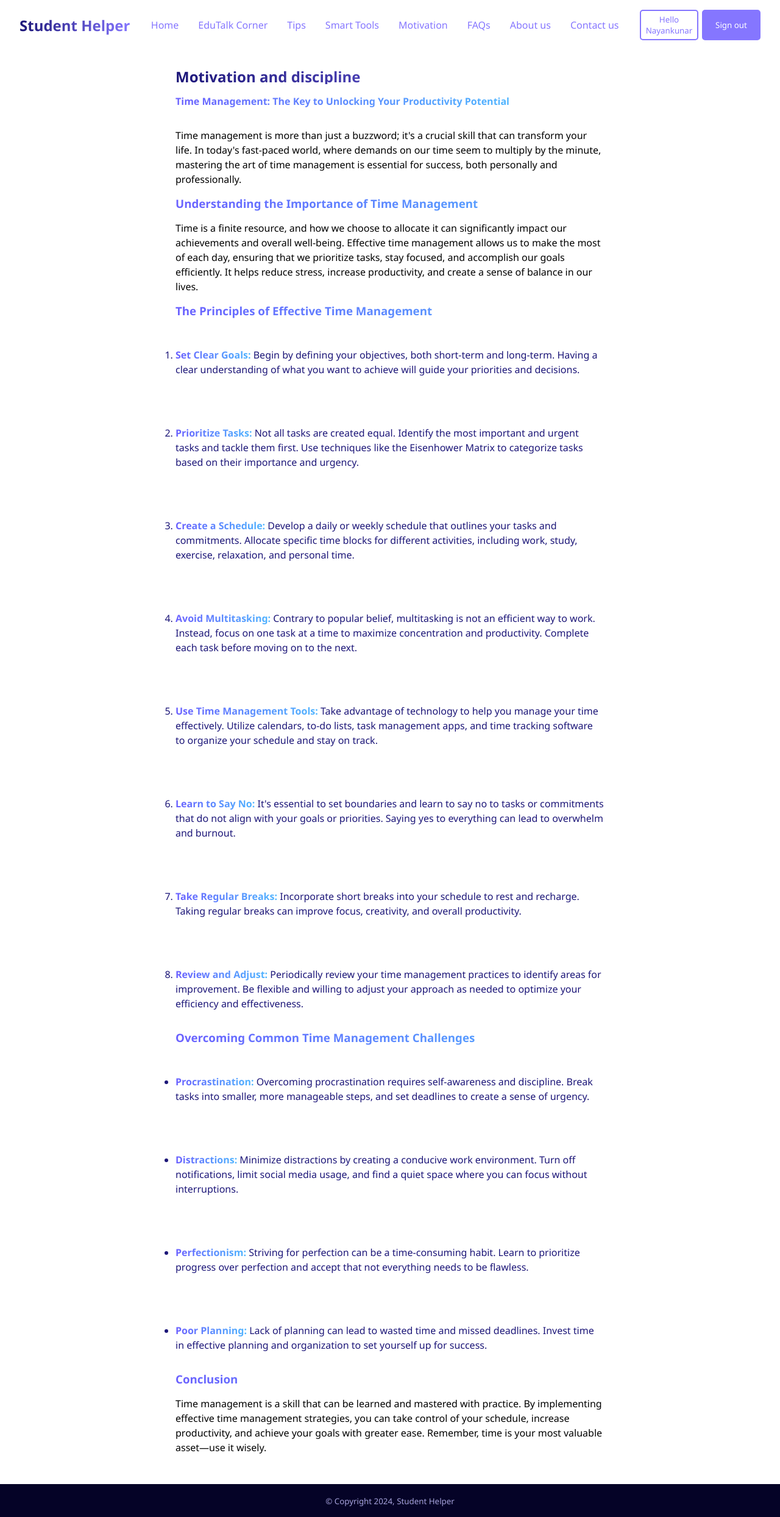
After one commit to nayan00112/StudentHelper, a Django app: page /blogs/time_management/ in a window 1280 px wide. The commit adds this page. Shown: the whole page at 61% size. Run offline with Django 5.2, Linux system fonts and the light colour scheme; a user stored in the database is signed in.

Commit message:
student helper blog time management

```diff
--- a/StudentHelper/Templates/blogs/contact_us.html
+++ b/StudentHelper/Templates/blogs/contact_us.html
@@ -1,4 +1,5 @@
 {% extends "base.html" %}
+{% block title %}Contact Us | Transpara{% endblock title %}
 {% load static %}
 {% block style %}
 <link rel="stylesheet" href="{% static 'blogs.css'%}">
@@ -12,7 +13,7 @@ h1{
     }
 </style>
 {% endblock style %}
-{% block title %}FAQS | Student Helper {% endblock title %}
+
 
 
 {% block maincontent %}
--- a/StudentHelper/Templates/blogs/motivation.html
+++ b/StudentHelper/Templates/blogs/motivation.html
@@ -1,4 +1,5 @@
 {% extends "base.html" %}
+{% block title %}Motivation and discipline | Transpara{% endblock title %}
 {% load static %}
 {% block style %}
 <link rel="stylesheet" href="{% static 'blogs.css'%}">
@@ -15,7 +16,7 @@
     }
 </style>
 {% endblock style %}
-{% block title %}FAQS | Student Helper {% endblock title %}
+
 
 
 {% block maincontent %}
--- /dev/null
+++ b/StudentHelper/Templates/blogs/time_management.html
@@ -0,0 +1,64 @@
+{% extends "base.html" %}
+{% block title %}Time Management | Transpara{% endblock title %}
+{% load static %}
+
+{% block style %}
+<link rel="stylesheet" href="{% static 'blogs.css'%}">
+
+<style>
+    h2,
+    h3,
+    h4,
+    strong {
+        background: linear-gradient(to right, #6b61ff, #4fb5ff);
+        background-clip: text;
+        -webkit-background-clip: text;
+        color: transparent;
+        -webkit-text-fill-color: transparent;
+    }
+</style>
+{% endblock style %}
+
+{% block maincontent %}
+<div>
+    <h1>Motivation and discipline</h1>
+
+    <p><strong>Time Management: The Key to Unlocking Your Productivity Potential</strong></p>
+    <p>Time management is more than just a buzzword; it&#39;s a crucial skill that can transform your life. In today&#39;s fast-paced world, where demands on our time seem to multiply by the minute, mastering the art of time management is essential for success, both personally and professionally.</p>
+    <h3 id="understanding-the-importance-of-time-management">Understanding the Importance of Time Management</h3>
+    <p>Time is a finite resource, and how we choose to allocate it can significantly impact our achievements and overall well-being. Effective time management allows us to make the most of each day, ensuring that we prioritize tasks, stay focused, and accomplish our goals efficiently. It helps reduce stress, increase productivity, and create a sense of balance in our lives.</p>
+    <h3 id="the-principles-of-effective-time-management">The Principles of Effective Time Management</h3>
+    <ol>
+    <li><p><strong>Set Clear Goals:</strong> Begin by defining your objectives, both short-term and long-term. Having a clear understanding of what you want to achieve will guide your priorities and decisions.</p>
+    </li>
+    <li><p><strong>Prioritize Tasks:</strong> Not all tasks are created equal. Identify the most important and urgent tasks and tackle them first. Use techniques like the Eisenhower Matrix to categorize tasks based on their importance and urgency.</p>
+    </li>
+    <li><p><strong>Create a Schedule:</strong> Develop a daily or weekly schedule that outlines your tasks and commitments. Allocate specific time blocks for different activities, including work, study, exercise, relaxation, and personal time.</p>
+    </li>
+    <li><p><strong>Avoid Multitasking:</strong> Contrary to popular belief, multitasking is not an efficient way to work. Instead, focus on one task at a time to maximize concentration and productivity. Complete each task before moving on to the next.</p>
+    </li>
+    <li><p><strong>Use Time Management Tools:</strong> Take advantage of technology to help you manage your time effectively. Utilize calendars, to-do lists, task management apps, and time tracking software to organize your schedule and stay on track.</p>
+    </li>
+    <li><p><strong>Learn to Say No:</strong> It&#39;s essential to set boundaries and learn to say no to tasks or commitments that do not align with your goals or priorities. Saying yes to everything can lead to overwhelm and burnout.</p>
+    </li>
+    <li><p><strong>Take Regular Breaks:</strong> Incorporate short breaks into your schedule to rest and recharge. Taking regular breaks can improve focus, creativity, and overall productivity.</p>
+    </li>
+    <li><p><strong>Review and Adjust:</strong> Periodically review your time management practices to identify areas for improvement. Be flexible and willing to adjust your approach as needed to optimize your efficiency and effectiveness.</p>
+    </li>
+    </ol>
+    <h3 id="overcoming-common-time-management-challenges">Overcoming Common Time Management Challenges</h3>
+    <ul>
+    <li><p><strong>Procrastination:</strong> Overcoming procrastination requires self-awareness and discipline. Break tasks into smaller, more manageable steps, and set deadlines to create a sense of urgency.</p>
+    </li>
+    <li><p><strong>Distractions:</strong> Minimize distractions by creating a conducive work environment. Turn off notifications, limit social media usage, and find a quiet space where you can focus without interruptions.</p>
+    </li>
+    <li><p><strong>Perfectionism:</strong> Striving for perfection can be a time-consuming habit. Learn to prioritize progress over perfection and accept that not everything needs to be flawless.</p>
+    </li>
+    <li><p><strong>Poor Planning:</strong> Lack of planning can lead to wasted time and missed deadlines. Invest time in effective planning and organization to set yourself up for success.</p>
+    </li>
+    </ul>
+    <h3 id="conclusion">Conclusion</h3>
+    <p>Time management is a skill that can be learned and mastered with practice. By implementing effective time management strategies, you can take control of your schedule, increase productivity, and achieve your goals with greater ease. Remember, time is your most valuable asset—use it wisely.</p>
+
+</div>
+{% endblock maincontent %}
--- a/StudentHelper/blogs/urls.py
+++ b/StudentHelper/blogs/urls.py
@@ -7,4 +7,5 @@ urlpatterns = [
     path("motivation/", views.motivation, name="motivation"),
     path("articalsread/", views.articalsread, name="articalsread"),
     path("getbookdetails/", views.getbookdetails, name="getbookdetails"),
+    path("time_management/", views.time_management, name="time_management"),
 ]
--- a/StudentHelper/blogs/views.py
+++ b/StudentHelper/blogs/views.py
@@ -71,3 +71,7 @@ def getbookdetails(request):
         "json_data": art,
     }
     return render(request, "blogs/getbookdetails.html", context)
+
+
+def time_management(request):
+        return render(request, "blogs/time_management.html")
```
Also changed, not shown: StudentHelper/Templates/home/index.html (+4 -4 lines).
